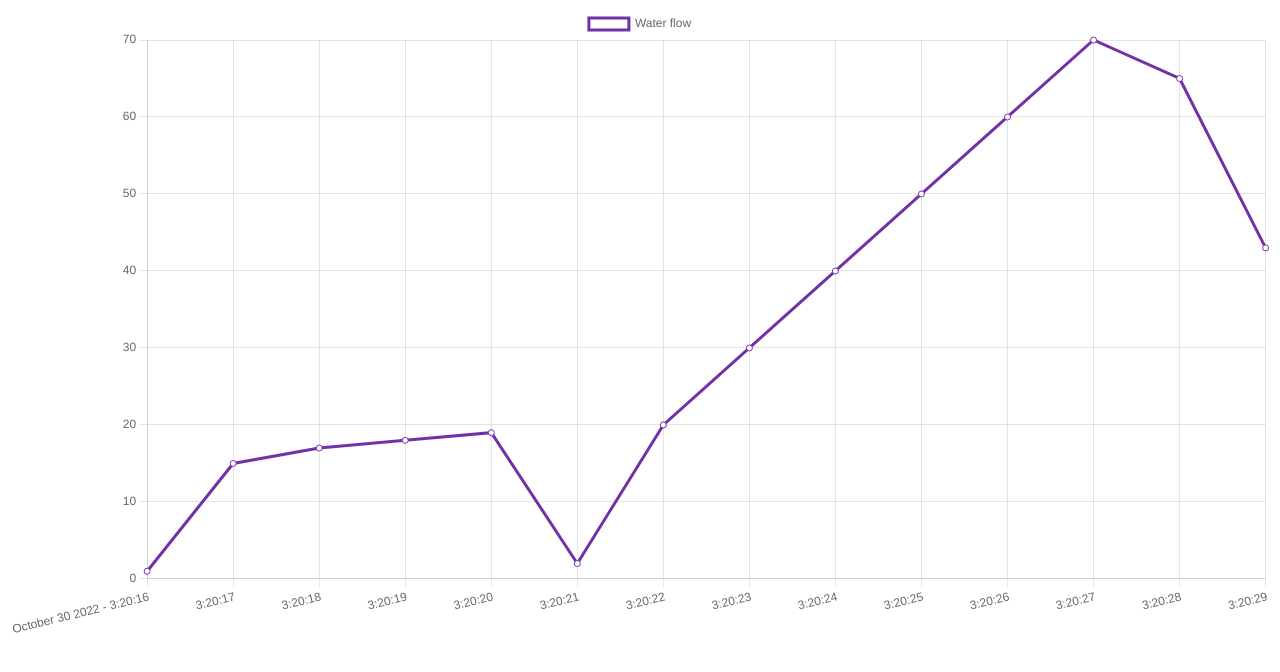
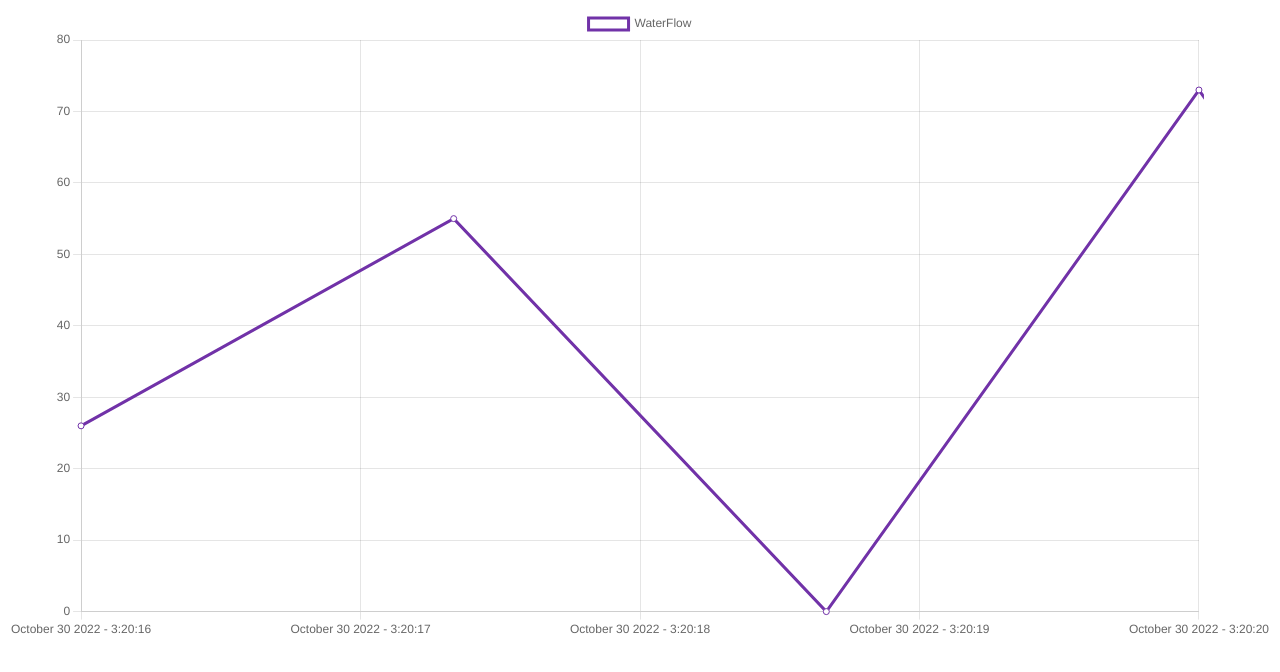
Before and after one commit to Wassersensors/frontend, a plain HTML site: page src/public/index.html in a window 1280 px wide. Drawn offline with nearby package versions, Linux system fonts and the light colour scheme.

Commit message:
add live update with mock data

```diff
--- a/src/public/index.html
+++ b/src/public/index.html
@@ -9,6 +9,7 @@
 <script src="https://cdn.jsdelivr.net/npm/chart.js"></script>
 <script src="js/utils.js"></script>
 <script src="js/flow-chart.js"></script>
+<script src="js/flow-client.js"></script>
 <script src="js/main.js"></script>
 
 </html>
--- a/src/public/js/flow-chart.js
+++ b/src/public/js/flow-chart.js
@@ -1,43 +1,32 @@
-const mockData = [
-    { currentFlow: 1, timeStamp: dateAddSeconds(1) },
-    { currentFlow: 15, timeStamp: dateAddSeconds(2) },
-    { currentFlow: 17, timeStamp: dateAddSeconds(3) },
-    { currentFlow: 18, timeStamp: dateAddSeconds(4) },
-    { currentFlow: 19, timeStamp: dateAddSeconds(5) },
-    { currentFlow: 2, timeStamp: dateAddSeconds(6) },
-    { currentFlow: 20, timeStamp: dateAddSeconds(7) },
-    { currentFlow: 30, timeStamp: dateAddSeconds(8) },
-    { currentFlow: 40, timeStamp: dateAddSeconds(9) },
-    { currentFlow: 50, timeStamp: dateAddSeconds(10) },
-    { currentFlow: 60, timeStamp: dateAddSeconds(11) },
-    { currentFlow: 70, timeStamp: dateAddSeconds(12) },
-    { currentFlow: 65, timeStamp: dateAddSeconds(13) },
-    { currentFlow: 43, timeStamp: dateAddSeconds(14) },
-]
+function FlowChart() {
+    this.config = null,
+        this.chart = null
+}
 
-const labels = mockData.map((curr, idx) => {
-    const prev = mockData[idx - 1];
-    let formatted = formatTimestamp(curr.timeStamp);
+FlowChart.prototype.initialize = function () {
+    this.config = {
+        type: 'line',
+        data: {
+            labels: [],
+            datasets: [{
+                label: 'WaterFlow',
+                backgroundColor: 'rgb(255, 255, 255)',
+                borderColor: 'rgb(113, 50, 168)',
+                data: [],
+            }]
+        },
+        options: {}
+    };
 
-    if (prev && isSameMonth(prev.timeStamp, curr.timeStamp)) {
-        formatted = formatted.split('-')[1].trim();
-    }
+    this.chart = new Chart(
+        document.getElementById('flow-chart'),
+        this.config,
+    )
+}
 
-    return formatted;
-});
+FlowChart.prototype.addRecord = function ({ label, dataValue }) {
+    this.chart.data.labels.push(label);
+    this.chart.data.datasets[0].data.push(dataValue);
 
-const data = {
-    labels: labels,
-    datasets: [{
-        label: 'Water flow',
-        backgroundColor: 'rgb(255, 255, 255)',
-        borderColor: 'rgb(113, 50, 168)',
-        data: mockData.map(data => data.currentFlow),
-    }]
-};
-
-const chartConfig = {
-    type: 'line',
-    data: data,
-    options: {}
-};
+    this.chart.update();
+}
--- /dev/null
+++ b/src/public/js/flow-client.js
@@ -0,0 +1,24 @@
+function FlowClient() {
+    this.baseUrl = 'http://hermes.squi.cc:42069'
+}
+
+FlowClient.prototype.getFlowRecord = async function () {
+    try {
+        // const result = await fetch(
+        //     `${this.baseUrl}/poll`,
+        //     {
+        //         method: 'GET',
+        //         mode: 'no-cors',
+        //         headers: { 'content-type': 'application/json' }
+        //     })
+        // return result;
+
+        return {
+            rate: Math.floor(Math.random() * 100),
+            timestamp: new Date().getTime()
+        }
+
+    } catch (e) {
+        console.log({ e })
+    }
+}
--- a/src/public/js/main.js
+++ b/src/public/js/main.js
@@ -1,6 +1,18 @@
 window.onload = () => {
-    const flowChart = new Chart(
-        document.getElementById('flow-chart'),
-        chartConfig
-    )
+    const flowChart = new FlowChart();
+    flowChart.initialize();
+
+    const client = new FlowClient();
+
+    setInterval(() => {
+        client.getFlowRecord().then((res) => {
+            const { rate, timestamp } = res;
+
+            flowChart.addRecord({
+                label: formatTimestamp(timestamp),
+                dataValue: rate
+            })
+        })
+
+    }, 1000);
 }
--- a/src/public/js/utils.js
+++ b/src/public/js/utils.js
@@ -15,10 +15,6 @@ const months = [
 
 const getMonthName = (month) => {
     return months[month];
-}
-
-const dateAddSeconds = (seconds) => {
-    return new Date(new Date().getTime() + (seconds || 0) * 1000).toISOString();
 }
 
 const formatTimestamp = (dateString) => {
```
